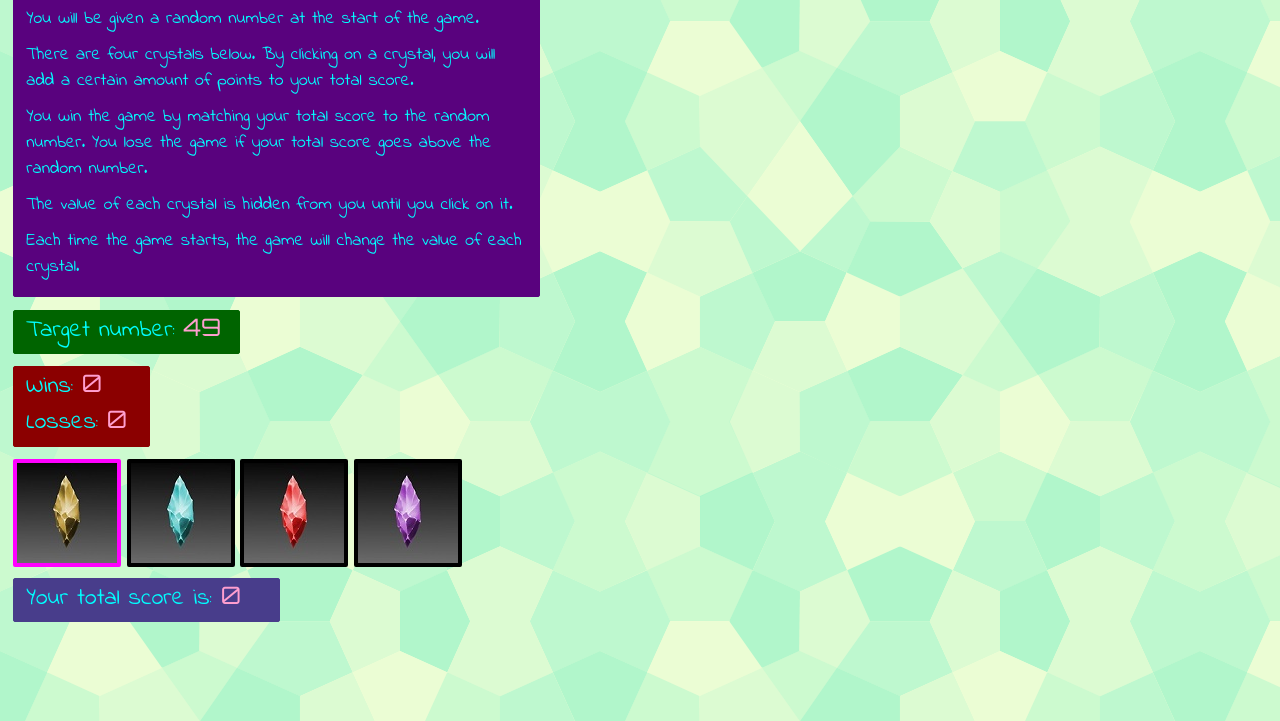
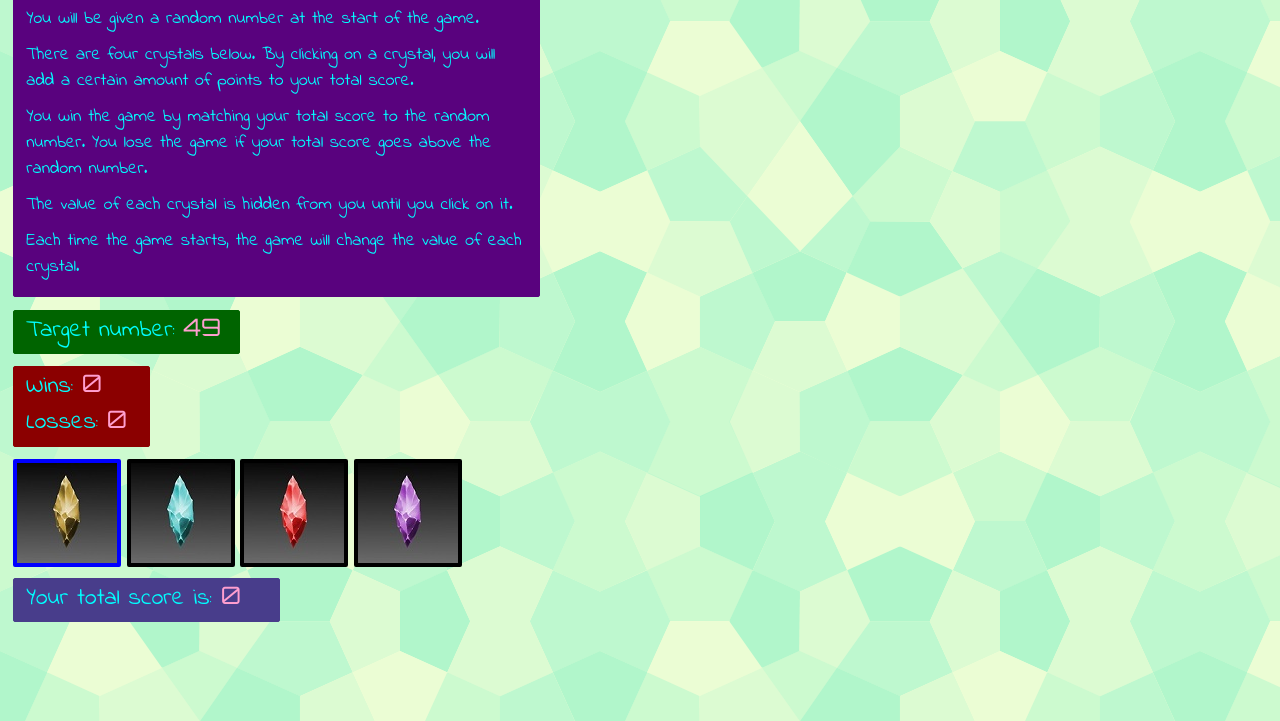
Before and after one commit to RexStrider/Crystals-Collector, a plain HTML site: page index.html in a window 1280 px wide. In both pictures the pointer is over the picture 66 px from the left and 592 px from the top of the page. Shown: the part 79-800 px from the top of the page. Drawn offline with Linux system fonts and the light colour scheme.

Commit message:
updating image hover effect to display as blue

```diff
--- a/assets/css/style.css
+++ b/assets/css/style.css
@@ -25,7 +25,7 @@ img {
 }
 
 img:hover {
-    border-color: fuchsia;
+    border-color: blue;
 }
 
 /* tags end */
```
